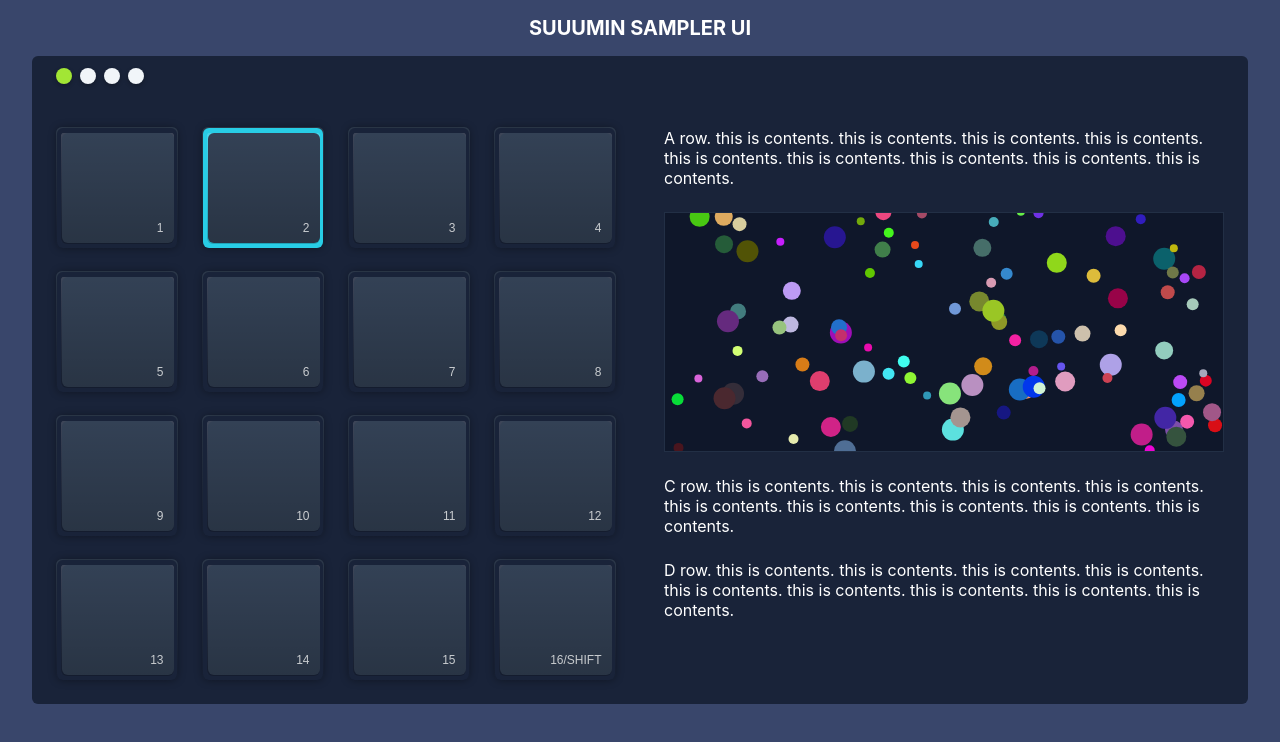
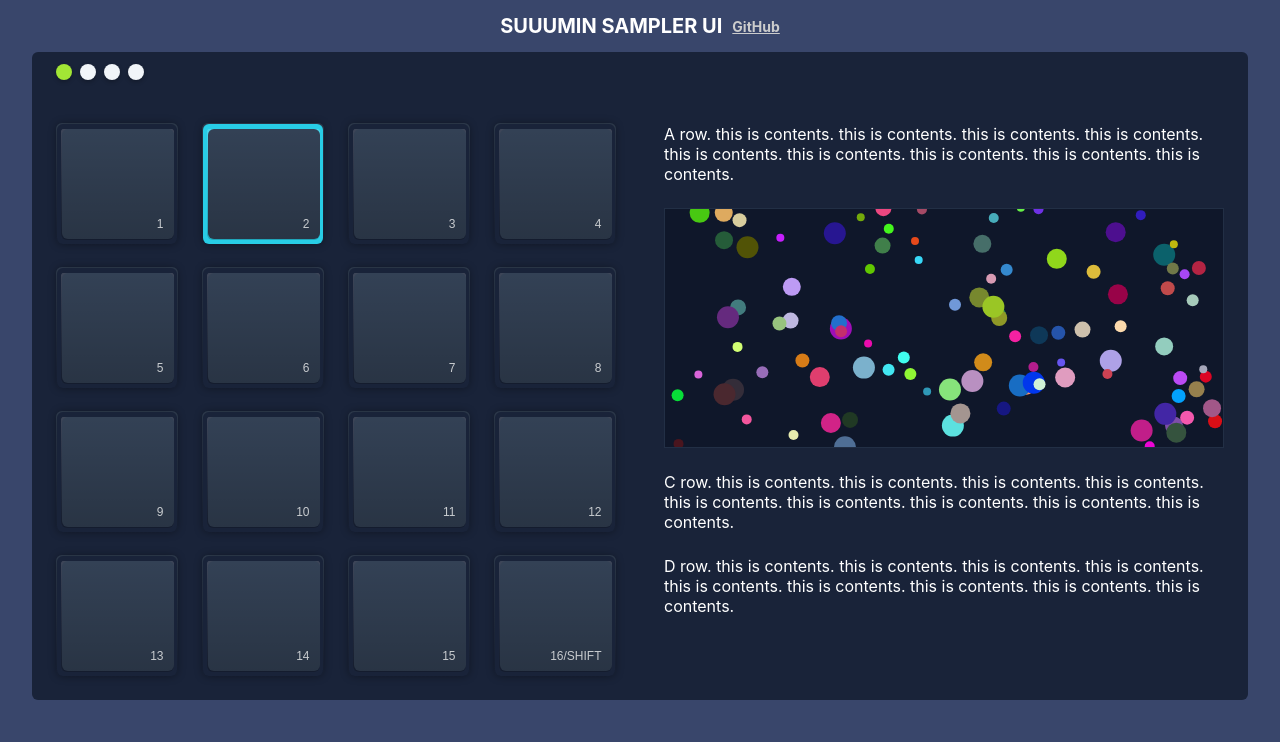
Before and after one commit to masa-sumimoto/suuumin-sampler-ui, a React (Create React App) app: page / in a window 1280 px wide. Shown: the top 742 px of the page. Built offline with nearby package versions, Linux system fonts and the light colour scheme.

Commit message:
Add GitHub permalink

```diff
--- a/src/App.tsx
+++ b/src/App.tsx
@@ -6,7 +6,18 @@ import AppBody from "./components-layout/AppBody";
 function App() {
   return (
     <div className="meta-wrap">
-      <h1 className="meta-ttl">SUUUMIN SAMPLER UI</h1>
+      <div className="meta-info">
+        <h1 className="meta-ttl">SUUUMIN SAMPLER UI</h1>
+        <a
+          className="meta-github-link"
+          href="https://github.com/masa-sumimoto/suuumin-sampler-ui"
+          target="_blank"
+          rel="noreferrer"
+        >
+          GitHub
+        </a>
+      </div>
+
       <div className="app">
         <AppBody />
       </div>
--- a/src/scss/layouts.scss
+++ b/src/scss/layouts.scss
@@ -7,13 +7,33 @@
   padding: 1rem;
 }
 
+.meta-info {
+  display: flex;
+  justify-content: center;
+  align-items: center;
+  gap: 10px;
+  margin: 0 0 1rem 0;
+}
+
+.meta-github-link {
+  color: #ccc;
+  font-size: 14px;
+  font-weight: 700;
+  transition: 0.3s;
+
+  &:hover {
+    color: white;
+  }
+}
+
 .meta-ttl {
   text-align: center;
   font-size: 1.25rem;
   font-weight: 700;
   color: white;
-  margin: 0 0 1rem 0;
+  margin: 0;
   padding: 0;
+  line-height: 1;
 }
 
 .app {
```
